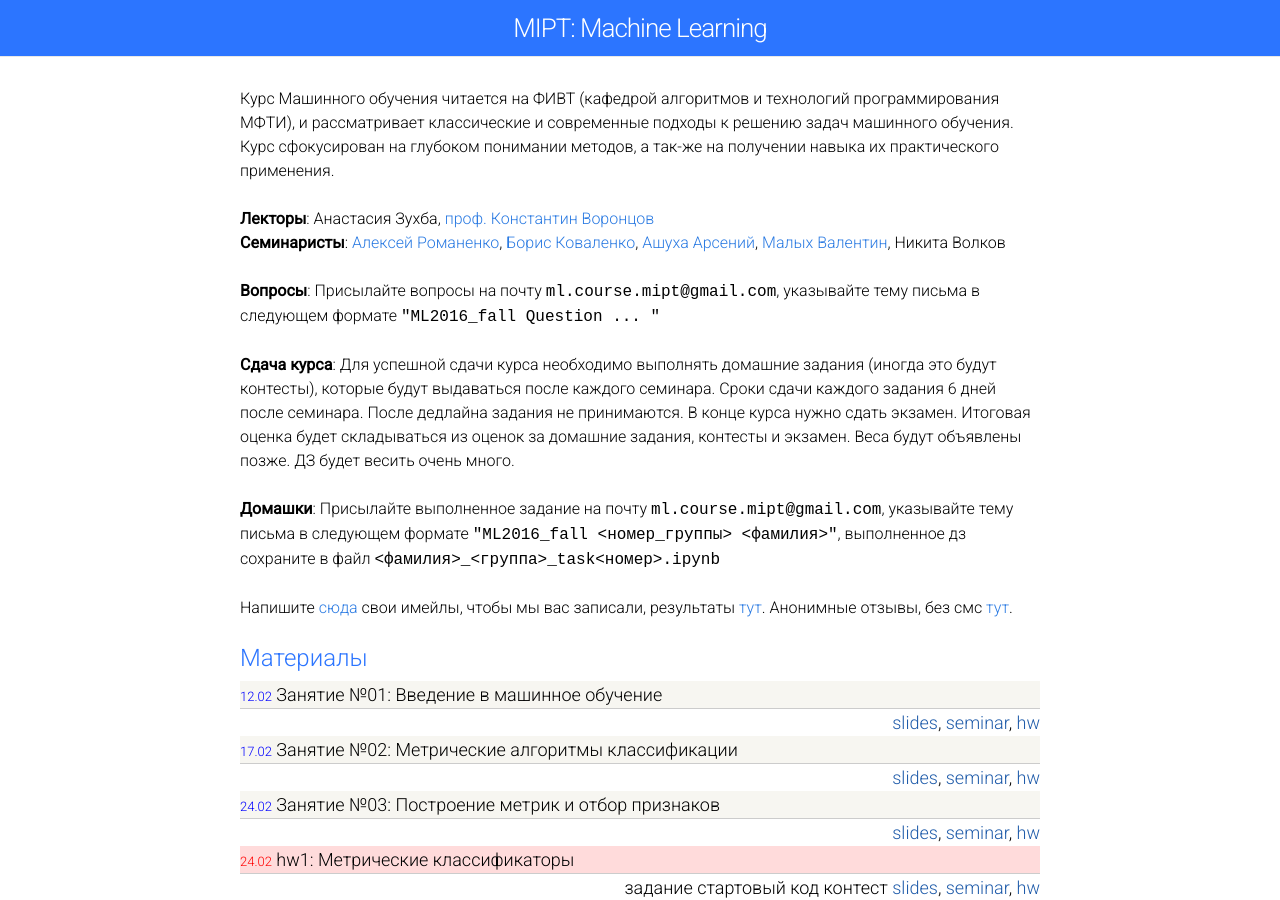
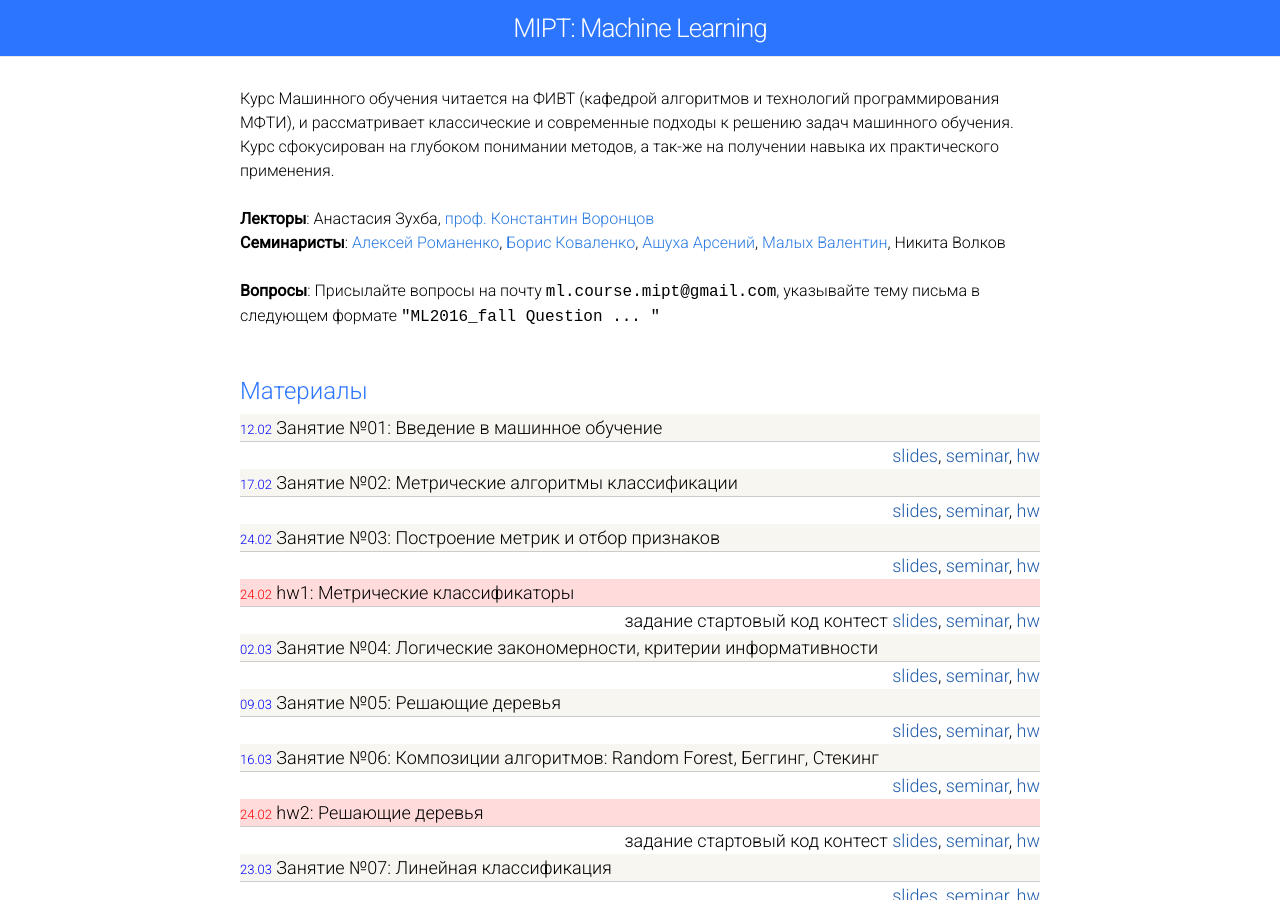
Before and after one commit to ml-mipt/old-ml-mipt.github.io, a Jekyll site: the page built from 2016part1.html, in a window 1280 px wide and 900 px high. Built offline with Jekyll 4.4.1, drawn with Linux system fonts in a browser that asks for light colours.

Commit message:
part1 2016

```diff
--- a/2016part1.html
+++ b/2016part1.html
@@ -18,13 +18,7 @@
   <br>
   <b>Вопросы</b>: Присылайте вопросы на почту <tt>ml.course.mipt@gmail.com</tt>, указывайте тему письма в следующем формате <tt>"ML2016_fall Question ... "</tt> <br>
   <br>
-  <b>Сдача курса</b>: Для успешной сдачи курса необходимо выполнять домашние задания (иногда это будут контесты), которые будут выдаваться после каждого семинара. Сроки сдачи каждого задания 6 дней после семинара. После дедлайна задания не принимаются. В конце курса нужно сдать экзамен. Итоговая оценка будет складываться из оценок за домашние задания, контесты и экзамен. Веса будут объявлены позже. ДЗ будет весить очень много. <br>
-  <br>
-  <b>Домашки</b>: Присылайте выполненное задание на почту <tt>ml.course.mipt@gmail.com</tt>, указывайте тему письма в следующем формате <tt>"ML2016_fall <номер_группы> <фамилия>"</tt>, выполненное дз сохраните в файл <tt><фамилия>_<группа>_task<номер>.ipynb</tt><br>
-  <br>
-  Напишите <a href="https://docs.google.com/spreadsheets/d/1Fp5nbWMxthyLkEjkFTryC5x96vP_xrD99ojc91gbNzk/edit?usp=sharing">сюда</a> свои имейлы, чтобы мы вас записали, результаты <a href="https://docs.google.com/spreadsheets/d/1ihJ8sQ8xF_LLSBUN-36mcC8YlFXScqF-RZ7QcERZrGo/edit?usp=sharing">тут</a>. Анонимные отзывы, без смс <a href="https://goo.gl/forms/w4jv7VHZiHZyri3y1">тут</a>.
 </div>
-
 
 <div class="home">
   <div class="materials-wrap">
```
